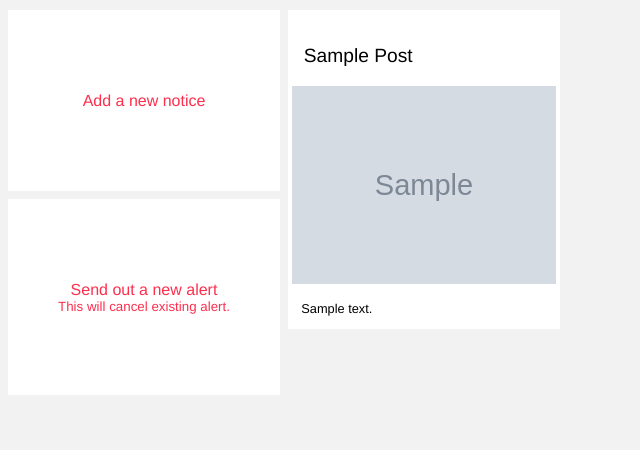
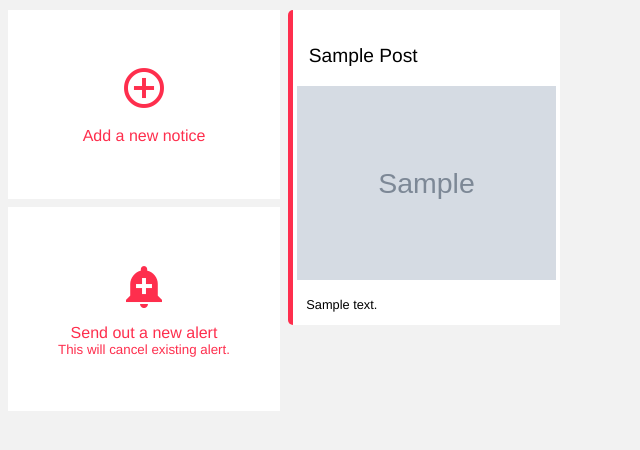
Before and after one commit to adammultipie/hack24-deadplant, a Django app: page /board/1/ in a window 1280 px wide. Shown: the part 54-504 px from the top of the page, without its empty margins (0-640 px from the left). Run offline with Django 3.2, Linux system fonts and the light colour scheme; tables that the repository leaves empty hold one stand-in row (values such as "Sample post"); grey boxes marked "Sample" are stand-in pictures.

Commit message:
add alert  and boards and stuff

```diff
--- a/zeapi/noticeboard/boards/models.py
+++ b/zeapi/noticeboard/boards/models.py
@@ -35,41 +35,38 @@ class NoticeBoardOwner(models.Model):
 
 class Post(models.Model):
     creator = models.ForeignKey(User)
+    is_alert = models.BooleanField()
     created = models.DateTimeField(auto_now_add=True)
     title = models.TextField(null=True)
     board = models.ForeignKey(NoticeBoard)
     thumbnail = models.ImageField()
     text = models.TextField()
     file = models.FileField()
+    def create_thumbnail(self):
+        if self.file == '':
+            return
+        if self.file.name[-3:].lower() == 'gif':
+            self.thumbnail = self.file
+            self.save()
+            return
+
+        with Image(filename=self.file.path + '[0]') as img:
+            width, height = img.size
+            img.format = 'jpeg'
+            img.alpha_channel=False
+            img.background_color = Color('white')
+            img.transform(resize='1000')
+            # img.crop(width=1000, height=1000)
+            filename = '{0}-thumb.jpg'.format(self.file.name[2:-4])
+            fullpath = os.path.join(settings.MEDIA_ROOT, filename)
+            self.thumbnail.name = filename
+            img.save(filename=fullpath)
+            self.save()
     class Meta:
-        ordering = ['-created']
+        ordering = ['-is_alert', '-created']
+
 
 @receiver(post_save, sender=settings.AUTH_USER_MODEL)
 def create_auth_token(sender, instance=None, created=False, **kwargs):
     if created:
         Token.objects.create(user=instance)
-
-@receiver(post_save, sender=Post)
-@receiver(post_init, sender=Post)
-def create_thumbnail(sender, instance=None, created=True, **kwargs):
-    if not instance.file or instance.thumbnail:
-        return
-    if not created:
-        return
-    if instance.file.name[-3:].lower() == 'gif':
-        instance.thumbnail = instance.file
-        instance.save()
-        return
-
-    with Image(filename=instance.file.path + '[0]') as img:
-        width, height = img.size
-        img.format = 'jpeg'
-        img.alpha_channel=False
-        img.background_color = Color('white')
-        img.transform(resize='1000')
-        # img.crop(width=1000, height=1000)
-        filename = '{0}-thumb.jpg'.format(instance.file.name[2:-4])
-        fullpath = os.path.join(settings.MEDIA_ROOT, filename)
-        instance.thumbnail.name = filename
-        img.save(filename=fullpath)
-        instance.save()
--- a/zeapi/noticeboard/boards_manager/static/style.css
+++ b/zeapi/noticeboard/boards_manager/static/style.css
@@ -6,7 +6,6 @@ html, body{
     color: #FAFAFA;
     padding-top: 1.75em;
 }
-
 .page-header{
     width: 100%;
     background: rgb(44,157,79);
@@ -70,7 +69,7 @@ html, body{
     vertical-align: top;
     cursor: pointer;
 }
-.edit-mode .notice-board:not(.notice-editing){
+.edit-mode .notice-board:not(.notice-editing), .edit-mode .board-post:not(.board-editing){
     filter: grayscale(90%);
     -webkit-filter: grayscale(90%);
     opacity: 0.4;
@@ -79,24 +78,24 @@ html, body{
     transition: filter 500ms, opacity 500ms;
     -webkit-transition : -webkit-filter 500ms, opacity 500ms;
 }
-.notice-editing{
+.notice-editing, .board-editing{
     cursor: auto;
     z-index: 1;
 }
-.notice-editing table{
+.notice-editing table, .board-editing table{
     margin: 0.5em;
     font-weight: 200;
     color: black;
     width: calc(100% - 1em);
 }
-.notice-editing th{
+.notice-editing th, .board-editing th{
     font-weight: 200;
     text-align: right;
 }
-.notice-editing input{
+.notice-editing input, .board-editing input, .board-editing textarea{
     width: 100%;
 }
-.notice-editing footer{
+.notice-editing footer, .board-editing footer{
     vertical-align: bottom;
     text-align: right;
     margin: 0.5em;
@@ -129,6 +128,10 @@ html, body{
     background: #FFFFFF;
     height: 188px;
     overflow: hidden;
+}
+.board-post.alert{
+    border-left: solid red 5px;
+    width: calc(50% - 0.7em - 8px);
 }
 .board-post-text{
     margin: 1em;
@@ -168,10 +171,22 @@ html, body{
     cursor: pointer;
     align-self: flex-start;
 }
+.board-post.alert{
+    border-left: solid #fe2e4d 5px;
+    width: calc(17em - 5px);
+    border-top-left-radius: 5px;
+    border-bottom-left-radius: 5px;
+}
 .notice-board-content .board-post header{
     font-size: 1.2em;
     margin-top: 1em;
 }
 .notice-board-content .notice-board-action{
-    margin: 30% 2em;
+    margin: 20% 2em;
 }
+
+.notice-board-action .material-icons{
+    display: block;
+    font-size: 3em;
+    margin: 0.3em;
+}
--- a/zeapi/noticeboard/boards_manager/templates/notice-board-content.html
+++ b/zeapi/noticeboard/boards_manager/templates/notice-board-content.html
@@ -25,13 +25,15 @@
 </header>
 <section class="notice-board-content">
     <section class="left-column">
-        <article class="board-post">
+        <article class="board-post add-notice-button">
             <p class="notice-board-action">
+            <i class="material-icons">add_circle_outline</i>
             Add a new notice
             </p>
         </article>
-        <article class="board-post">
+        <article class="board-post add-alert-button">
             <p class="notice-board-action">
+            <i class="material-icons">add_alert</i>
             Send out a new alert
             <small>
                 This will cancel existing alert.
@@ -42,11 +44,13 @@
     <section class="right-column">
         <section class="right-flex">
             {% for post in posts %}
-            <article class="board-post" data-url="{{post.file.url}}">
+            <article class="board-post {% if post.is_alert %}alert{% endif %}" {% if post.file != '' %}data-url="{{post.file.url}}"{% endif %}>
                 <header>
                 {{ post.title |title}}
                 </header>
+                {% if post.thumbnail != '' %}
                 <img src="{{post.thumbnail.url}}" />
+                {% endif %}
                 <p class="board-post-text">{{post.text}}</p>
                 <footer>
                 </footer>
@@ -61,12 +65,69 @@
     }
 
 </style>
+
+<script type="text/html" id="new-notice-board">
+<article class="board-post new-post board-editing">
+    <form action="{% url "board-post-message" noticeboard_pk=board.pk%}" method="post" enctype="multipart/form-data">
+        <table>
+            <tbody>
+                <tr>
+                    <th>
+                        Title
+                    </th>
+                    <td>
+                        <input name="title">
+                    </td>
+                </tr>
+                <tr>
+                    <th>
+                        File
+                    </th>
+                    <td>
+                        <input type="file" name="file">
+                    </td>
+                </tr>
+                <tr>
+                    <th>
+                        Text
+                    </th>
+                    <td>
+                        <textarea name="title" rows="8"></textarea>
+                    </td>
+                </tr>
+            </tbody>
+        </table>
+        {% csrf_token %}
+        <footer>
+            <button type="reset" class="cancel-button"><i class="material-icons">close</i> Cancel</button>
+            <button class="accept-button"><i class="material-icons">check</i> Accept changes</button>
+        </footer>
+
+    </form>
+</article>
+</script>
 <script>
     $(document).ready(function(){
         $('body').on('click', '.board-post', function(){
             var url = $(this).data('url');
+            if(!url){
+                return;
+            }
             document.location.href = url;
-        })
+        }).on('click', '.cancel-button', function(){
+            $('body').removeClass('edit-mode');
+            $('.new-post').remove();
+        });
+        $('.add-notice-button').click(function(){
+            $('body').addClass('edit-mode');
+            $('.right-flex').prepend($('#new-notice-board').html());
+        });
+        $('.add-alert-button').click(function(){
+            $('body').addClass('edit-mode');
+            $('.right-flex').prepend($('#new-notice-board').html());
+            $('.new-post form').append('<input type="hidden" name="isalert" value="true">');
+            $('.new-post').addClass('alert');
+        });
     });
 </script>
 {% endblock %}
--- a/zeapi/noticeboard/boards_manager/templates/notice-board-list.html
+++ b/zeapi/noticeboard/boards_manager/templates/notice-board-list.html
@@ -27,6 +27,7 @@
 
 <article class="notice-board notice-board-new-board">
     <p class="notice-board-action">
+            <i class="material-icons">add_circle_outline</i>
     Create a new notice board
     </p>
 </article>
--- a/zeapi/noticeboard/boards_manager/urls.py
+++ b/zeapi/noticeboard/boards_manager/urls.py
@@ -3,5 +3,5 @@ from boards_manager import views
 
 urlpatterns = [
     url(r'^$', views.index, name='index'),
-    url(r'^board/(?P<notice_board_id>\d+)/', views.notice_board_posts, name='view-notice-board')
+    url(r'^board/(?P<notice_board_id>\d+)/$', views.notice_board_posts, name='view-notice-board')
 ]
--- a/zeapi/noticeboard/boards_manager/views.py
+++ b/zeapi/noticeboard/boards_manager/views.py
@@ -1,7 +1,13 @@
-from django.shortcuts import render, get_object_or_404
+from django.shortcuts import render, get_object_or_404, redirect
 from boards import models as board_models
+from django.contrib.auth.models import AnonymousUser
+from django.contrib.auth.decorators import login_required
+from rest_framework.reverse import reverse
 
 def index(request):
+    if isinstance(request.user, AnonymousUser):
+        return redirect('/api-auth/login/?next=%s' % reverse('index',
+                        request=request))
     board_ids = list(board_models.NoticeBoardOwner.objects.filter(user=request.user).values_list('board_id', flat=True))
     boards = board_models.NoticeBoard.objects.filter(pk__in=board_ids).all()
 
```
Also changed, not shown: zeapi/noticeboard/boards/serializers.py (+17 -12 lines), zeapi/noticeboard/boards/views.py (+7 -0 lines), zeapi/noticeboard/boards/migrations/0007_post_is_alert.py (added).
